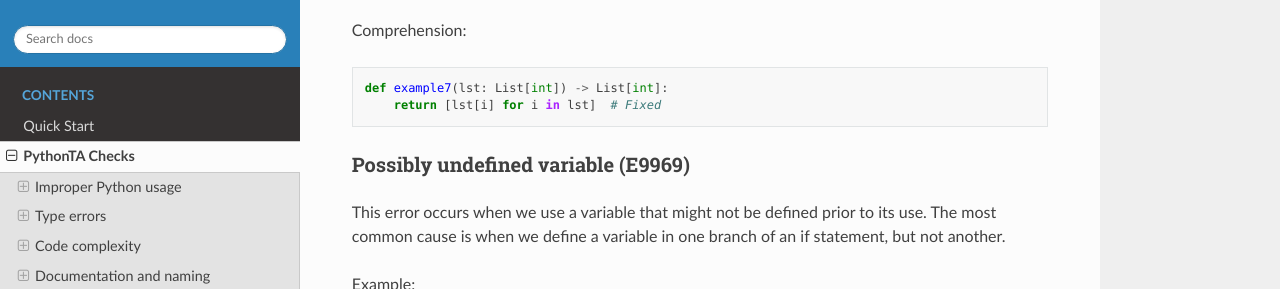
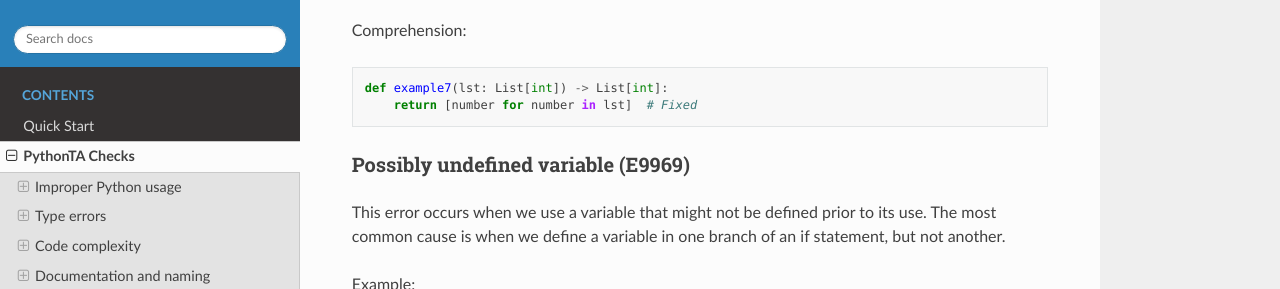
Before and after one commit to pyta-uoft/pyta, a Sphinx documentation site: the page built from docs/checkers/index.md, in a window 1280 px wide and 900 px high, scrolled down 44516 px. Shown: the part 162-451 px from the top of the window. Built offline with Sphinx 7.4.7 and the Read the Docs theme 2.0.0, drawn with Linux system fonts in a browser that asks for light colours.

Commit message:
clarified comprehension example in docs

````diff
--- a/docs/checkers/index.md
+++ b/docs/checkers/index.md
@@ -2112,7 +2112,7 @@ Comprehension:
 
 ```python
 def example7(lst: List[int]) -> List[int]:
-    return [lst[i] for i in lst]  # Fixed
+    return [number for number in lst]  # Fixed
 ```
 
 (E9969)=
````
